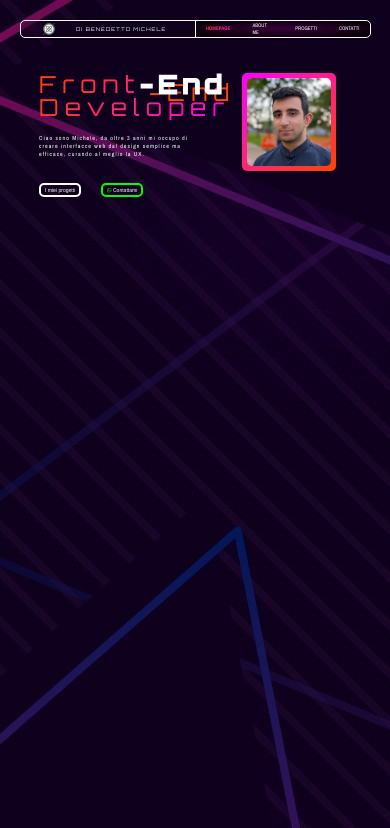
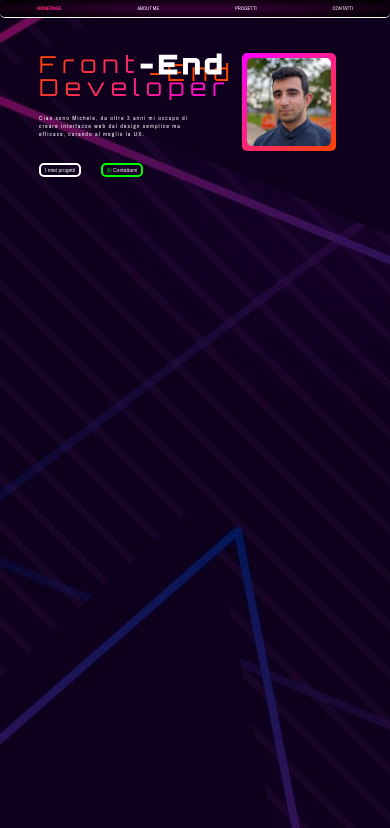
Before and after one commit to micheledben/mdb-works, an Angular app: page /homepage in a window 390 px wide. Shown: the top 828 px of the page. Built offline with nearby package versions, Linux system fonts and the light colour scheme; a web font is replaced by a local one.

Commit message:
refactor: modificato header per visualizzazione smartphone

```diff
--- a/src/app/layout/header/header.component.scss
+++ b/src/app/layout/header/header.component.scss
@@ -64,3 +64,22 @@
     transform: rotatez(360deg);
   }
 }
+
+@media screen and (max-width: 900px) {
+  .menu-max {
+    padding: 0;
+    .menu-min {
+      margin: 0;
+      border: none;
+      border-bottom: 1px solid white;
+      .logo {
+        display: none;
+      }
+      .menu {
+        width: 100%;
+        border-left: none;
+        border-radius: 5px;
+      }
+    }
+  }
+}
--- a/src/app/layout/layout.component.scss
+++ b/src/app/layout/layout.component.scss
@@ -18,3 +18,6 @@
     background-color: black;
   }
 }
+
+@media screen and (max-width: 900px) {
+}
```
